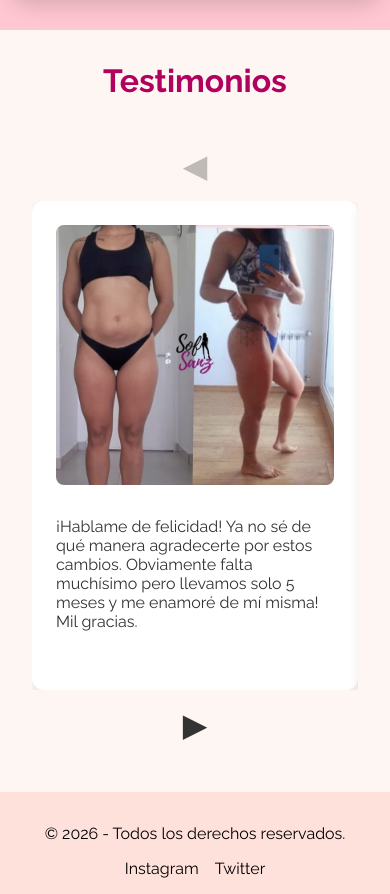
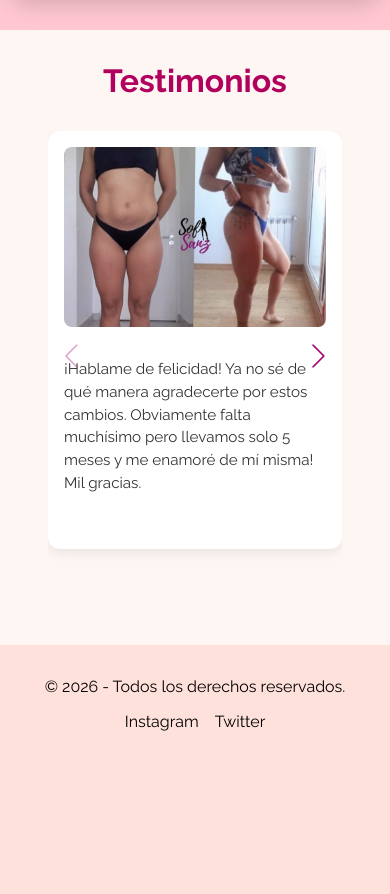
Before and after one commit to Luciano888/SofiaSanzFitness, a Next.js app: page / in a window 390 px wide. Shown: the part 3721-4615 px from the top of the page. After the commit the page ends 4468 px from the top, so only its background shows below. Built offline with nearby package versions, Linux system fonts and the light colour scheme.

Commit message:
Se arreglo el carrusel

```diff
--- a/package.json
+++ b/package.json
@@ -15,7 +15,8 @@
     "react-dom": "^19.0.0",
     "react-icons": "^5.5.0",
     "react-slick": "^0.30.3",
-    "slick-carousel": "^1.8.1"
+    "slick-carousel": "^1.8.1",
+    "swiper": "^11.2.8"
   },
   "devDependencies": {
     "@tailwindcss/postcss": "^4",
--- a/src/app/globals.css
+++ b/src/app/globals.css
@@ -32,3 +32,9 @@ html {
   scroll-behavior: smooth;
   scroll-padding-top: 65px; /* altura del header */
 }
+
+.swiper-button-prev::after,
+.swiper-button-next::after {
+  color: #A70377 !important;
+  font-size: 1.5rem!important;
+}
--- a/src/components/TestimonialsSection.tsx
+++ b/src/components/TestimonialsSection.tsx
@@ -1,6 +1,10 @@
-"use client";
-import { useState, useRef, useEffect } from "react";
-import styles from "./styles/TestimonialsSection.module.css";
+'use client';
+import { Swiper, SwiperSlide } from 'swiper/react';
+import 'swiper/css';
+import 'swiper/css/navigation';
+
+import { Navigation } from 'swiper/modules';
+import styles from './styles/TestimonialsSection.module.css';
 
 export default function TestimonialsSection() {
 const testimonios = [
@@ -36,94 +40,40 @@ export default function TestimonialsSection() {
     },
   ];
 
-  const [currentIndex, setCurrentIndex] = useState(0);
-  const [cardOffset, setCardOffset] = useState(0);
-  const [maxIndex, setMaxIndex] = useState(testimonios.length - 1);
-
-  const cardRef = useRef<HTMLDivElement | null>(null);
-  const wrapperRef = useRef<HTMLDivElement | null>(null);
-
-useEffect(() => {
-  const calcularSliderDatos = () => {
-    if (cardRef.current && wrapperRef.current) {
-      const wrapperWidth = wrapperRef.current.clientWidth;
-
-      // 👇 Esta es la parte que preguntaste
-      const isMobile = window.innerWidth <= 768;
-      const cardWidth = isMobile
-        ? wrapperWidth
-        : cardRef.current.offsetWidth;
-
-      const style = getComputedStyle(cardRef.current);
-      const marginRight = parseInt(style.marginRight || "0", 10);
-      const totalCardOffset = cardWidth + (isMobile ? 0 : marginRight);
-
-      setCardOffset(totalCardOffset);
-
-      const totalWidth = testimonios.length * totalCardOffset;
-      const maxOffset = totalWidth - wrapperWidth;
-      const maxIndexCalc = Math.ceil(maxOffset / totalCardOffset);
-
-      setMaxIndex(Math.max(0, maxIndexCalc));
-    }
-  };
-
-  calcularSliderDatos();
-  window.addEventListener("resize", calcularSliderDatos);
-  return () => window.removeEventListener("resize", calcularSliderDatos);
-}, [testimonios.length]);
-
-
-
-  const handlePrev = () => {
-    setCurrentIndex((prev) => Math.max(prev - 1, 0));
-  };
-
-  const handleNext = () => {
-    setCurrentIndex((prev) => Math.min(prev + 1, maxIndex));
-  };
-
   return (
 <section className={styles.testimonios} id="testimonios">
   <h2 className={styles.titulo}>Testimonios</h2>
 
-      <div className={styles.sliderContainer}>
-        <button
-          className={styles.flecha}
-          onClick={handlePrev}
-          disabled={currentIndex === 0}
-        >
-          ◀
-        </button>
-
-        <div className={styles.sliderWrapper} ref={wrapperRef}>
-          <div
-            className={styles.sliderInner}
-            style={{
-              transform: `translateX(-${currentIndex * cardOffset}px)`,
+  <div className={styles.sliderWrapper}>
+    <Swiper
+      modules={[Navigation]}
+      navigation
+      spaceBetween={16}
+      breakpoints={{
+        0: {
+          slidesPerView: 1,
+        },
+        640: {
+          slidesPerView: 1.2,
+        },
+        768: {
+          slidesPerView: 2,
+        },
+        1024: {
+          slidesPerView: 3,
+        },
       }}
+      className={styles.slider}
     >
       {testimonios.map((testimonio, index) => (
-              <div
-                key={index}
-                ref={index === 0 ? cardRef : null}
-                className={styles.tarjetaTestimonio}
-              >
+        <SwiperSlide key={index} className={styles.tarjetaTestimonio}>
           <img src={testimonio.imagen} alt={`Testimonio ${index + 1}`} />
           <p className={styles.mensaje}>{testimonio.mensaje}</p>
-              </div>
+        </SwiperSlide>
       ))}
-          </div>
-        </div>
-
-        <button
-          className={styles.flecha}
-          onClick={handleNext}
-          disabled={currentIndex >= maxIndex}
-        >
-          ▶
-        </button>
+    </Swiper>
   </div>
 </section>
+
   );
 }
--- a/src/components/styles/TestimonialsSection.module.css
+++ b/src/components/styles/TestimonialsSection.module.css
@@ -10,44 +10,23 @@
   color: #b1005d;
 }
 
-.sliderContainer {
+/* Wrapper para dar espacio lateral a las flechas */
+.sliderWrapper {
   position: relative;
-  display: flex;
-  align-items: center;
-  justify-content: center;
-  margin-top: 2rem;
+  max-width: 1200px;
+  margin: 2rem auto;
+  padding: 0 3rem; /* espacio para las flechas */
+  box-sizing: border-box;
 }
 
-.flecha {
-  background: none;
-  border: none;
-  font-size: 2rem;
-  cursor: pointer;
-  padding: 1rem;
-  color: #333;
+/* Swiper */
+.slider {
+  width: 100%;
+  padding-bottom: 2rem;
 }
 
-.flecha:disabled {
-  opacity: 0.3;
-  cursor: not-allowed;
-}
-
-.sliderWrapper {
-  overflow: hidden;
-  max-width: 1200px;
-  min-height: 420px;
-  transition: min-height 0.3s ease;
-  width: 100%;
-}
-
-.sliderInner {
-  display: flex;
-  transition: transform 0.6s ease;
-}
-
+/* Tarjetas */
 .tarjetaTestimonio {
-  flex: 0 0 auto;
-  width: 300px;
   background-color: #fff;
   border-radius: 12px;
   padding: 1.5rem;
@@ -56,45 +35,78 @@
   display: flex;
   flex-direction: column;
   justify-content: flex-start;
-  margin-right: 16px;
-}
-
-.tarjetaTestimonio:last-child {
-  margin-right: 0;
+  height: 500px; /* altura fija */
+  box-sizing: border-box;
+  overflow: hidden;
 }
 
 .tarjetaTestimonio img {
   width: 100%;
-  height: 260px;
+  height: 220px;
   object-fit: cover;
   border-radius: 8px;
   margin-bottom: 1rem;
+  flex-shrink: 0;
 }
 
 .mensaje {
   font-size: 1rem;
   color: #333;
+  overflow-y: auto;
   flex-grow: 1;
+  line-height: 1.5;
 }
 
-/* ✅ RESPONSIVE: pantalla chica = tarjeta ocupa todo el ancho */
+/* Flechas Swiper */
+.swiper-button-prev,
+.swiper-button-next {
+  color: #A70377 !important;
+  font-weight: bold;
+  top: 50%;
+  transform: translateY(-50%);
+  width: auto;
+  height: auto;
+  background: none;
+  z-index: 10;
+}
+
+.swiper-button-prev {
+  left: 0;
+}
+
+.swiper-button-next {
+  right: 0;
+}
+
+.swiper-button-disabled {
+  opacity: 0.3;
+  cursor: not-allowed;
+}
+
+/* Responsive */
 @media (max-width: 768px) {
-  .sliderContainer {
-    flex-direction: column;
-  }
-
   .sliderWrapper {
-    max-width: 100%;
-    min-height: auto;
-  }
-
-  .sliderInner {
-    width: 100%;
+    padding: 0 1rem;
   }
 
   .tarjetaTestimonio {
-    width: 100% !important;
-    margin-right: 0 !important;
-    box-sizing: border-box;
+    height: auto;
+    padding: 1rem;
+  }
+
+  .tarjetaTestimonio img {
+    height: 180px;
+  }
+
+  .mensaje {
+    font-size: 0.95rem;
+    max-height: none;
+    overflow: visible;
+  }
+
+  /* Opcional: ocultar flechas en mobile */
+  .swiper-button-prev,
+  .swiper-button-next {
+    display: none;
   }
 }
```
Also changed, not shown: 1 other file (tests, documents, lock files or other folders). Lines whose indentation alone changed are shown as unchanged.
